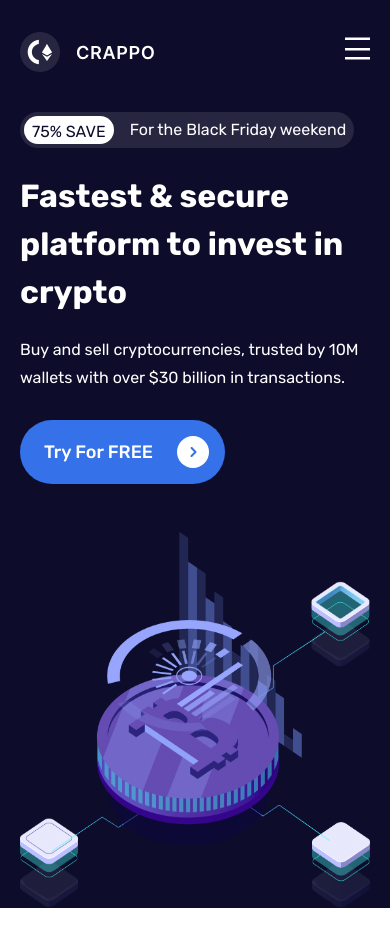
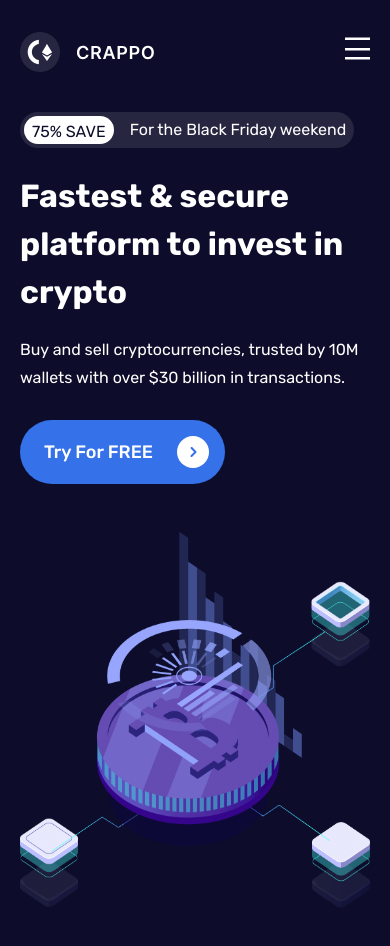
Before and after one commit to xeuxdev/crappo-cryptocurrency-website-challenge, a Next.js app: page / in a window 390 px wide. Shown: the top 946 px of the page. Before the commit the page ends 908 px from the top, so only its background shows below. Built offline with nearby package versions, Linux system fonts and the light colour scheme.

Commit message:
finished hero section layout

```diff
--- a/pages/HeroSection.tsx
+++ b/pages/HeroSection.tsx
@@ -14,7 +14,7 @@ const HeroSection = () => {
   return (
     <section
       className="bg-[url('/assets/hero-bg.png')] h-full
-       xl:h-[850px] px-5 md:px-7 xl:px-0 pt-8 md:pt-16
+       xl:h-[850px] px-5 md:px-7 xl:px-0 pt-8 md:pt-16 overflow-hidden pb-16 lg:pb-0
     "
     >
       <NavBar />
@@ -48,12 +48,15 @@ const HeroSection = () => {
             </div>
           </div>
           {/* image */}
-          <div className=" w-full h-[400px] md:h-[630px] xl:w-[604px] xl:h-[585.15px] relative">
+          <div className=" w-full h-[400px] md:h-[630px] lg:h-[550px] xl:w-[604px] xl:h-[585.15px] relative z-40">
             <Image
               src={"/assets/hero-img.png"}
               alt="hero image"
               layout="fill"
+              priority={true}
             />
+
+            <div className="absolute w-32 h-[997px] hidden lg:flex -left-[200px] -bottom-[490px] -z-10 bg-white/5 rotate-[60deg] "></div>
           </div>
         </div>
       </div>
```
